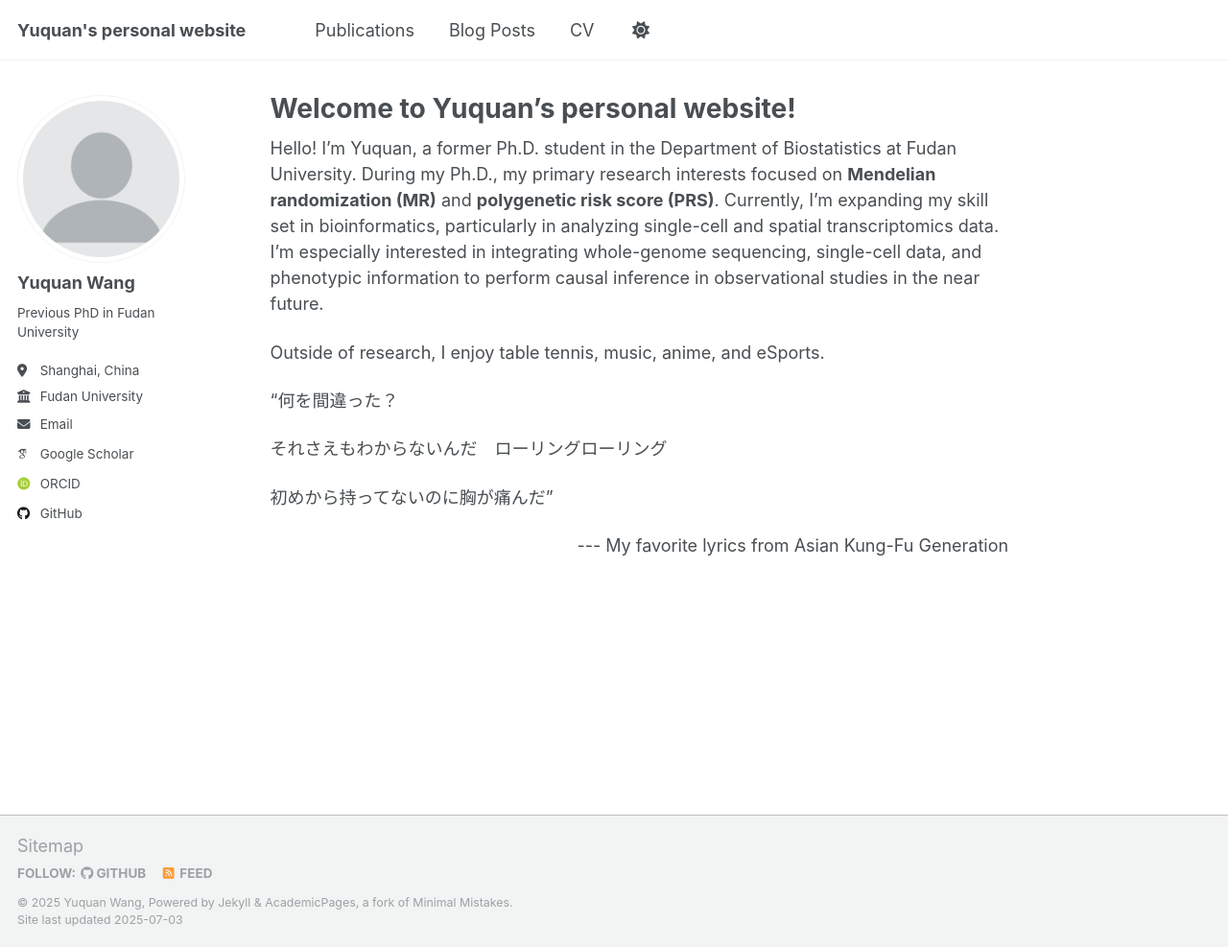
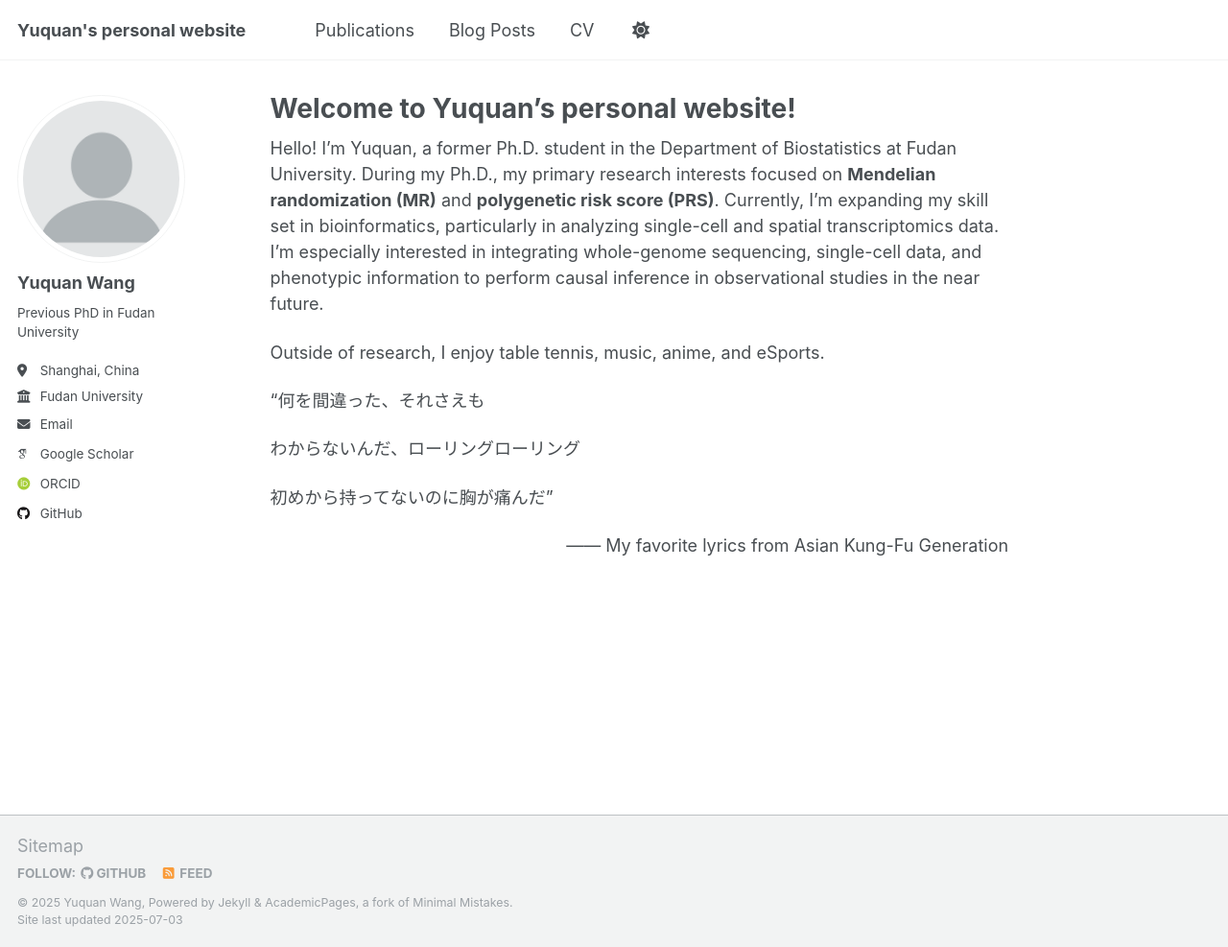
Before and after one commit to YuquanW/YuquanW.github.io, a Jekyll site: the page built from _pages/about.md, in a window 1280 px wide and 987 px high. Shown: the whole window at 96% size. Built offline with Jekyll 4.4.1, drawn with Linux system fonts in a browser that asks for light colours; some web fonts are replaced.

Commit message:
Update about.md

```diff
--- a/_pages/about.md
+++ b/_pages/about.md
@@ -11,10 +11,10 @@ Hello! I'm Yuquan, a former Ph.D. student in the Department of Biostatistics at
 
 Outside of research, I enjoy table tennis, music, anime, and eSports.
 
-“何を間違った？
+“何を間違った、それさえも
 
-それさえもわからないんだ　ローリングローリング
+わからないんだ、ローリングローリング
 
 初めから持ってないのに胸が痛んだ”
 
-<p align="right">--- My favorite lyrics from Asian Kung-Fu Generation</p>
+<p align="right"> —— My favorite lyrics from Asian Kung-Fu Generation</p>
```
